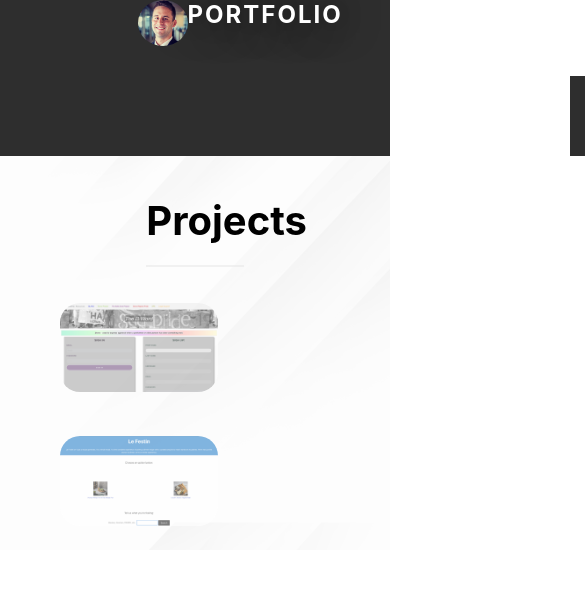
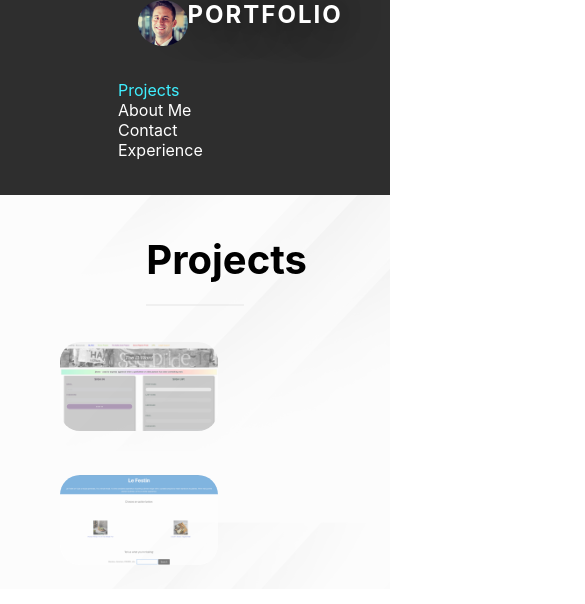
Before and after one commit to 7krich/portfolio, a React (Create React App) app: page / in a window 390 px wide. Shown: the top 604 px of the page, 585 px wide, since content can reach past the window. Built offline with nearby package versions, Linux system fonts and the light colour scheme.

Commit message:
deployed

```diff
--- a/package.json
+++ b/package.json
@@ -40,5 +40,8 @@
       "last 1 firefox version",
       "last 1 safari version"
     ]
+  },
+  "devDependencies": {
+    "gh-pages": "^4.0.0"
   }
 }
--- a/src/index.css
+++ b/src/index.css
@@ -5,7 +5,6 @@ body {
     sans-serif;
   -webkit-font-smoothing: antialiased;
   -moz-osx-font-smoothing: grayscale;
-
 }
 
 body::after {
@@ -62,6 +61,7 @@ nav li {
 }
 
 .flex-row {
+  width: 100%;
   margin: 0;
   padding: 0;
   display: flex;
@@ -72,7 +72,7 @@ nav li {
 
 nav {
   margin-left: 570px;
-  margin-top: 30px;
+  margin-top: 34px;
 }
 
 .span {
@@ -179,6 +179,42 @@ h1 {
   background: #009938;
 }
 
+/* MEDIA QUERY FOR SMALLER DESKTOP SCREENS & SMALLER */
+@media screen and (max-width: 980px) {
+  /* this will be applied to any screen smaller than 980px */
+  header {
+      padding-bottom: 0;
+      justify-content: center;
+      position: relative;
+  }
+
+  nav {
+    margin-left: 20%;
+    margin-right: 20%;
+    margin-bottom: 35px;
+  }
+
+  h2 {
+    margin-bottom: 10px;
+  }
+
+}
+
+/* MEDIA QUERY FOR TABLETS AND SMALLER */
+@media screen and (max-width: 768px) {
+  /* this will be applied on any screen between 768px and 575px */
+  .feature-item img {
+      width: 80%;
+  }
+
+  .small-project img {
+      width: 50%;
+  }
+
+  #about-me p {
+      width: 90%;
+  }
+}
 
 /* MEADIA QUERY FOR MOBILE PHONES AND SMALLER */
 @media screen and (max-width: 575px) {
```
Also changed, not shown: 1 other file (tests, documents, lock files or other folders).
